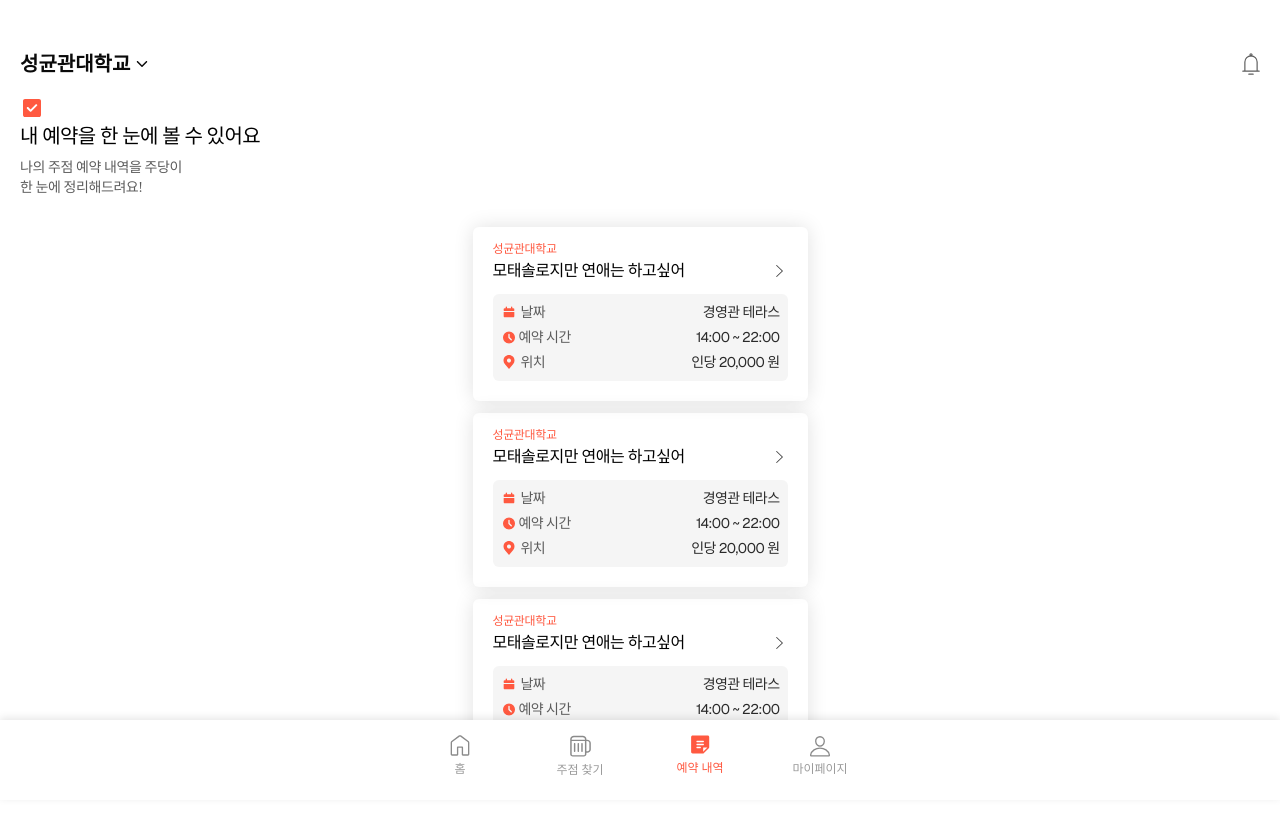
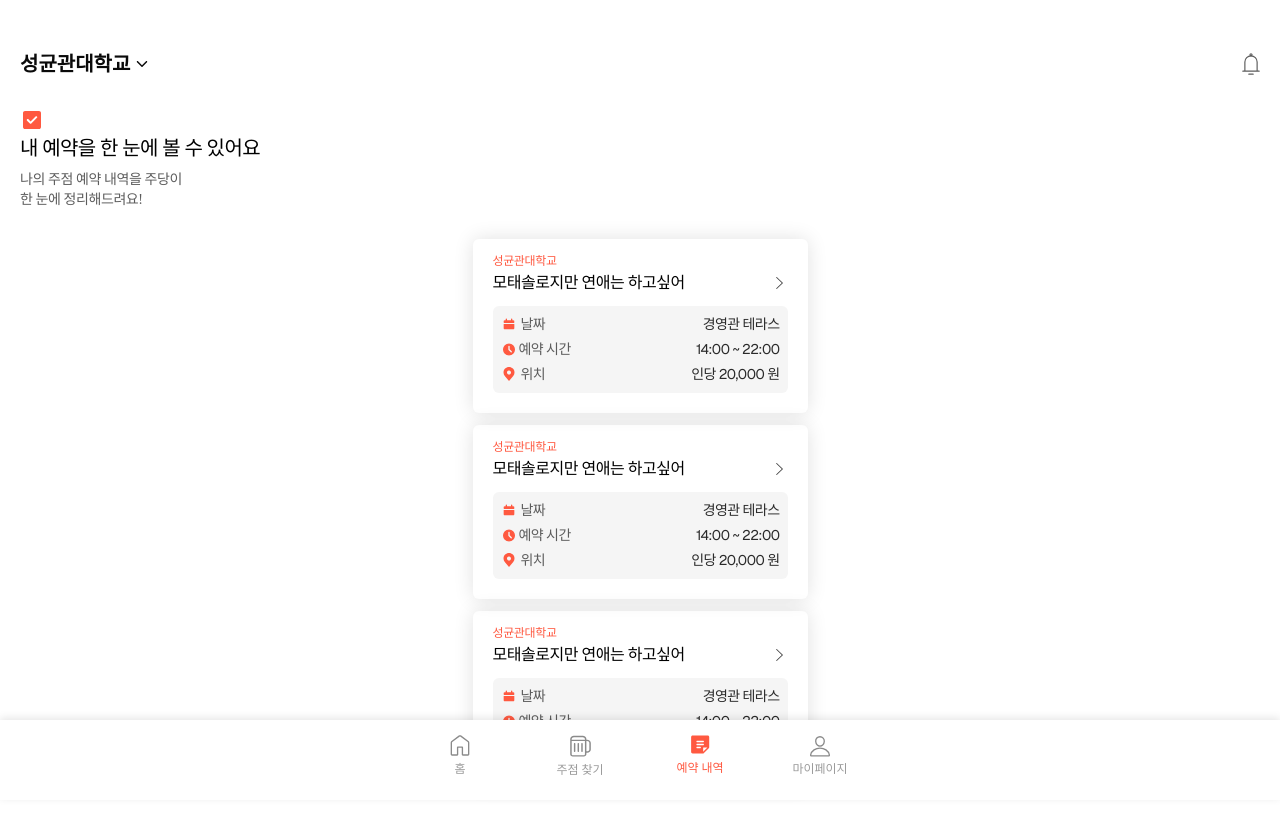
Before and after one commit to skkuding/joodang, a Next.js app in the folder apps/frontend/: page /reservation-check-page in a window 1280 px wide. Shown: the top 814 px of the page. Built offline with nearby package versions, Linux system fonts and the light colour scheme; a web font is replaced by a local one.

Commit message:
chore(fe): change css

```diff
--- a/apps/frontend/app/(main)/find/page.tsx
+++ b/apps/frontend/app/(main)/find/page.tsx
@@ -34,7 +34,7 @@ export default function BarPage() {
 
   return (
     <div>
-      <div className="mt-[48px] p-5">
+      <div className="mt-[36px] p-5">
         <FilterSheet
           open={filterOpen}
           onClose={() => setFilterOpen(false)}
--- a/apps/frontend/app/(main)/reservation-check-page/page.tsx
+++ b/apps/frontend/app/(main)/reservation-check-page/page.tsx
@@ -4,7 +4,7 @@ import ReservationCard from "./components/ReservationCard";
 
 export default function ReservationCheckPage() {
   return (
-    <div className="mt-[48px] px-5">
+    <div className="mt-[60px] px-5">
       <div className="mb-[30px]">
         <Image
           src={Checkbox}
```
Also changed, not shown: apps/frontend/app/(detail)/reservation-check-page/[reservationId]/page.tsx (+1 -30 lines).
